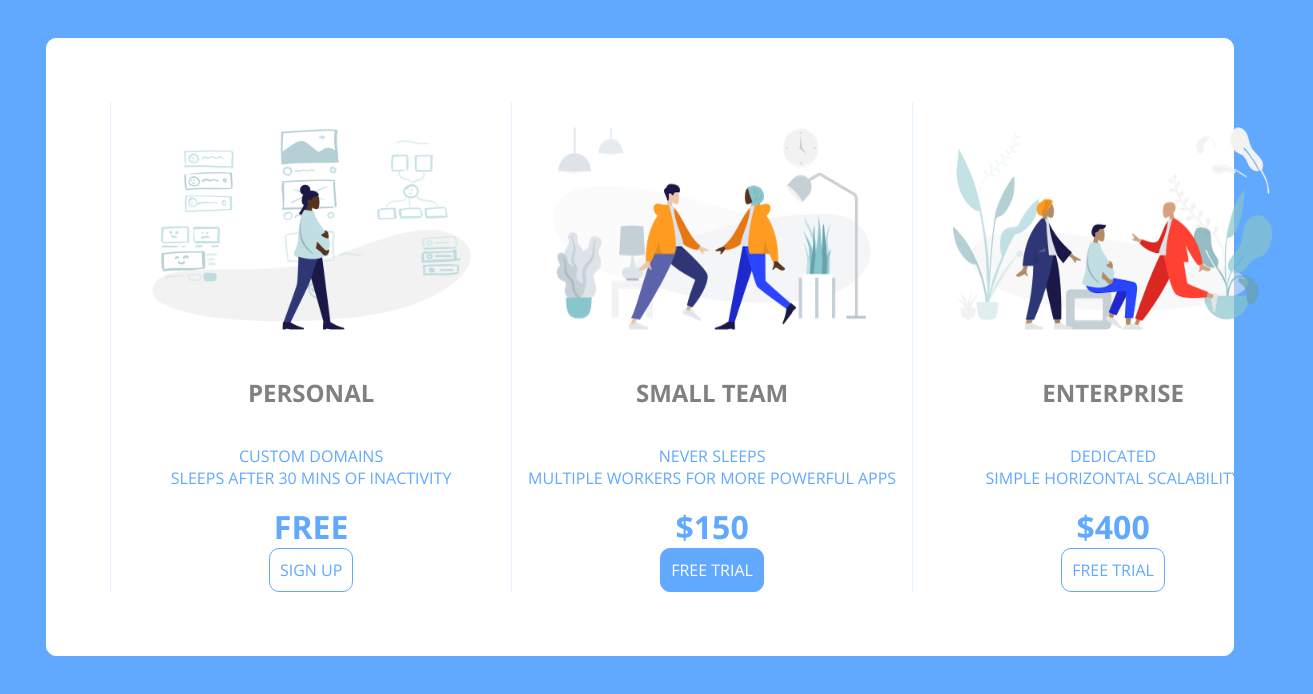
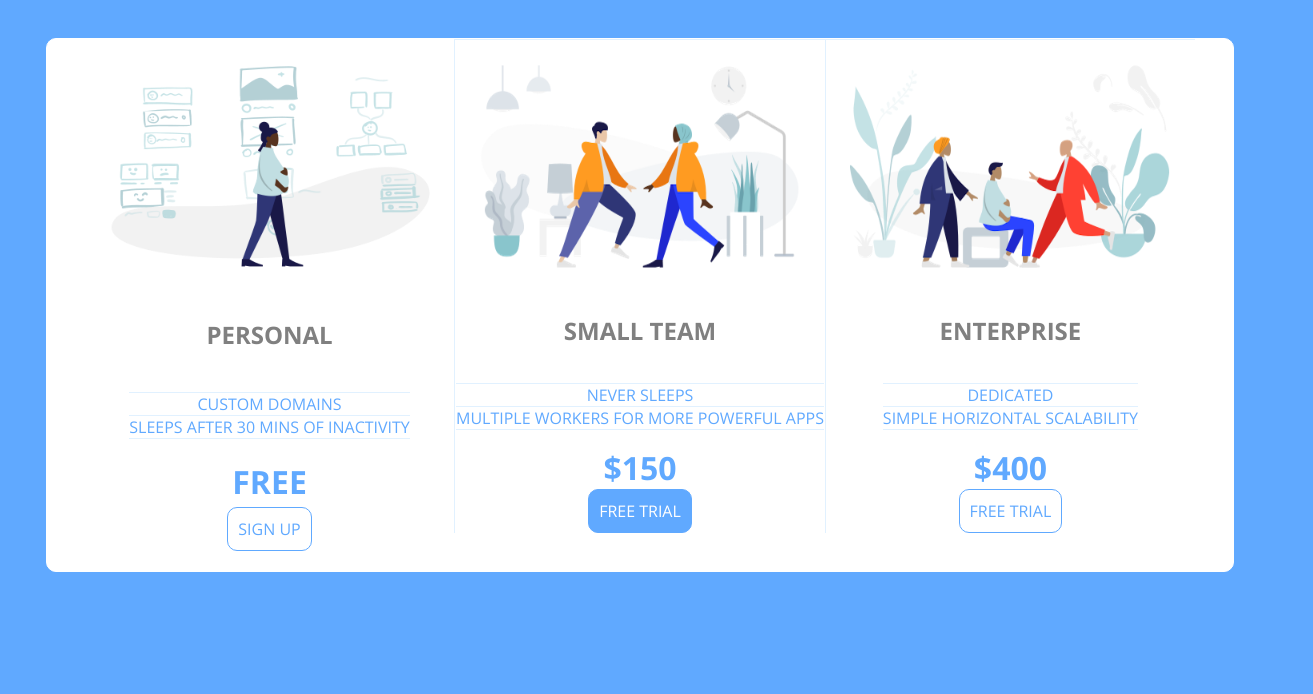
Before and after one commit to NikomitK/WebEngineering, a plain HTML site: page Vorlesung2/aufgabe/pricetable/index.html in a window 1280 px wide. Shown: the whole page, 1313 px wide, since content can reach past the window. Drawn offline with nearby package versions, Linux system fonts and the light colour scheme.

Commit message:
fix aufgabe2

```diff
--- a/Vorlesung2/aufgabe/pricetable/app.css
+++ b/Vorlesung2/aufgabe/pricetable/app.css
@@ -14,7 +14,9 @@
     text-align: center;
     background-color: white;
     margin: 3%;
-    padding: 5%;
+    padding-left: 3%;
+    padding-right: 3%;
+    padding-bottom: 3%;
     border: thin solid white;
     border-radius: 10px;
     justify-content: space-between;
@@ -38,11 +40,27 @@
     display: flex;
     flex-direction: column;
     align-items: center;
-    row-gap: 5%;
+    row-gap: 1%;
+    min-width: 0px;
+    min-height: 0px;
+}
+
+@media (min-width: 576px){
+    .pricing-plan {
+        border-left: thin solid #E1F1FF;
+    }
+
+    .pricing-plan:first-of-type {
+        border: none;
+    }
 }
 
 .pricing-plan {
-    border-left: thin solid #E1F1FF;
+    border-top: thin solid #E1F1FF;
+}
+
+.pricing-plan:first-of-type {
+    border: none;
 }
 
 .pricing-header {
@@ -72,3 +90,11 @@
 .pricing-img {
     transform: scale(0.8);
 }
+
+li {
+    border-bottom: thin solid #E1F1FF;
+}
+
+li:first-of-type {
+    border-top: thin solid #E1F1FF;
+}
```
